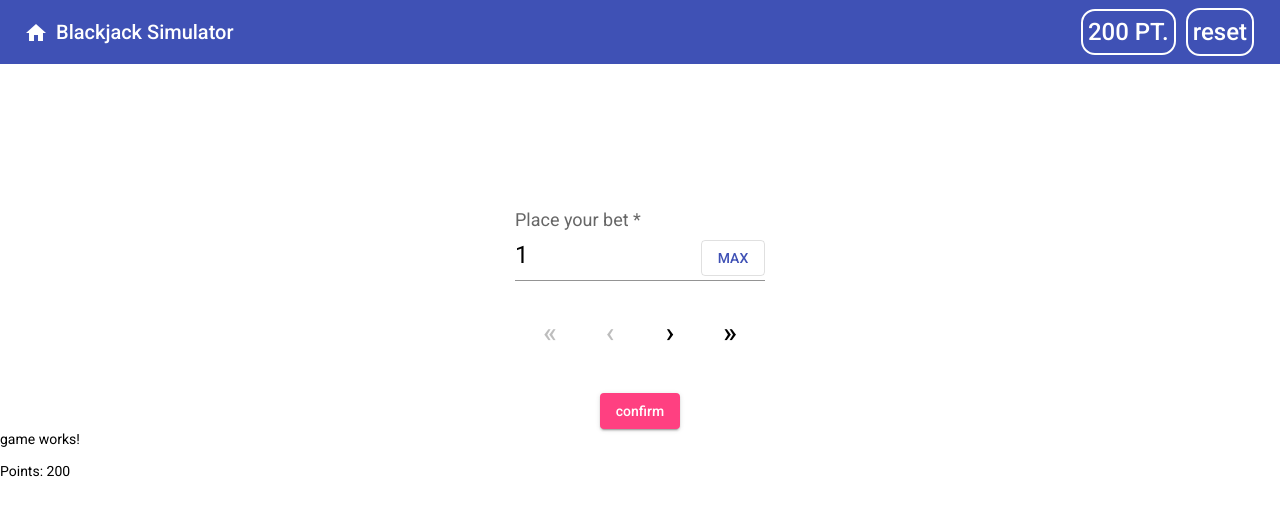
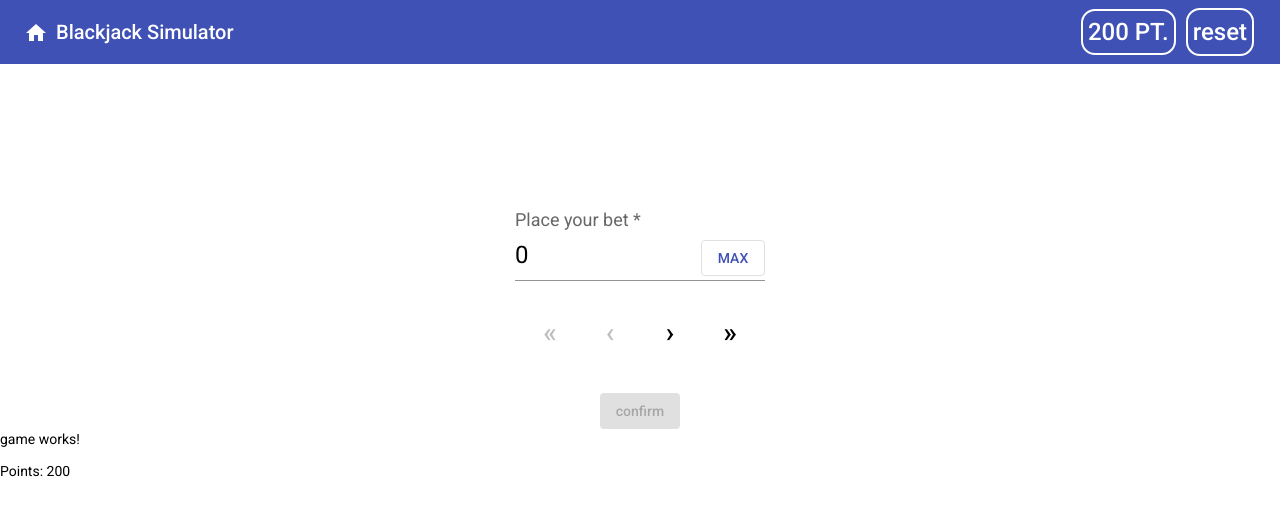
Before and after one commit to ChloeLiShang/blackjack-simulator, an Angular app: page /game in a window 1280 px wide. Shown: the top 516 px of the page. Built offline with nearby package versions, Linux system fonts and the light colour scheme.

Commit message:
player can't bet more points than they have, closes #10

```diff
--- a/src/app/bet-place/bet-place.component.html
+++ b/src/app/bet-place/bet-place.component.html
@@ -16,5 +16,5 @@
         <button mat-icon-button (click)="plusOne()" [disabled]="bet > (MAX_BET - 1)">&#8250;</button>
         <button mat-icon-button (click)="plusTen()" [disabled]="bet > (MAX_BET - 10)">&raquo;</button>
     </div>
-    <button mat-raised-button color="accent" [disabled]="!bet || bet > 50 || bet < 1" (click)="onConfirm()">confirm</button>
+    <button mat-raised-button color="accent" [disabled]="!bet || bet > 50 || bet < 1 || bet > pointsService.playerPoints" (click)="onConfirm()">confirm</button>
 </div>
--- a/src/app/bet-place/bet-place.component.ts
+++ b/src/app/bet-place/bet-place.component.ts
@@ -1,4 +1,5 @@
 import { Component, OnInit, Output, EventEmitter } from '@angular/core';
+import { PointsService } from '../points.service';
 
 @Component({
   selector: 'app-bet-place',
@@ -10,17 +11,18 @@ export class BetPlaceComponent implements OnInit {
   MAX_BET = 50;
   MIN_BET = 1;
 
-  bet = this.MIN_BET;
+  bet = 0;
+
 
   @Output() placeBet = new EventEmitter();
 
-  constructor() { }
+  constructor(public pointsService: PointsService) { }
 
   ngOnInit(): void {
   }
 
   onMax() {
-    this.bet = this.MAX_BET;
+    this.bet = Math.min(this.MAX_BET, this.pointsService.playerPoints);
   }
 
   onConfirm() {
--- a/src/app/game/game.component.ts
+++ b/src/app/game/game.component.ts
@@ -25,7 +25,8 @@ export class GameComponent implements OnInit {
   onBetPlaced(bet: number) {
     this.betPlaced = true;
     this.bet = bet;
-    this.playerPoints -= this.bet;
+    this.pointsService.getPoints()
+      .subscribe(points => this.playerPoints = points - this.bet);
     this.pointsService.updatePoints(this.playerPoints);
   }
 
--- a/src/app/in-game/in-game.component.ts
+++ b/src/app/in-game/in-game.component.ts
@@ -128,7 +128,7 @@ export class InGameComponent implements OnInit {
       // dealer should continue to deal his card?
       await this.sleep(1800);
       this.dealerTurn();
-      this.end();
+      // this.end();
     } else {
       this.playerMessage = `You have ${this.playerValue}`;
     }
```
